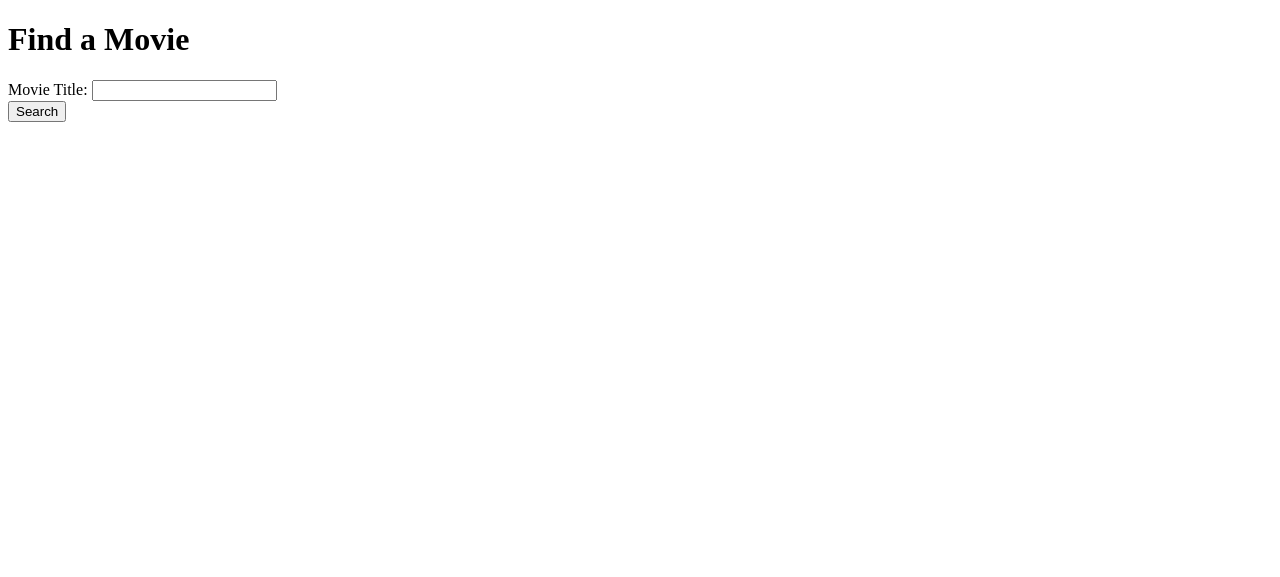
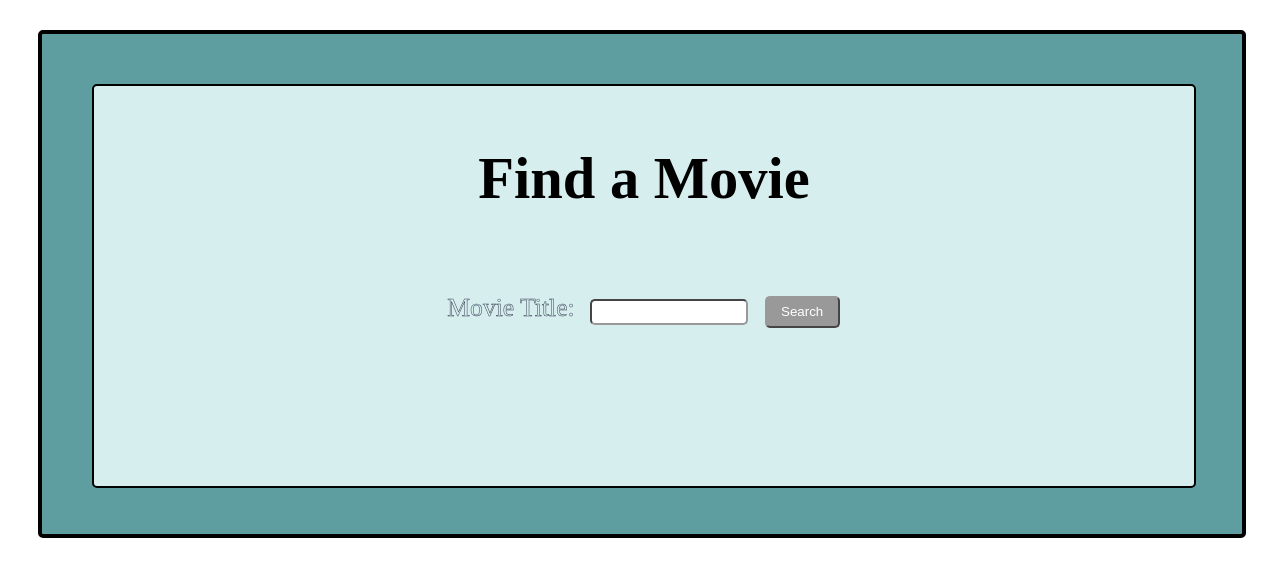
Before and after one commit to AnnaFridman2512/TMDB_posters, a Flask app: page / in a window 1280 px wide. Shown: the top 577 px of the page. Run offline with Flask 3, Linux system fonts and the light colour scheme.

Commit message:
css added to index.html

```diff
--- a/templates/index.html
+++ b/templates/index.html
@@ -2,12 +2,70 @@
 <html>
   <head>
     <title>Find a Movie</title>
-  </head>
+     <style>
+
+       .findamovie {
+        background-color: #D6EEEE;
+        color: black;
+        border:2px solid black;
+        margin:200px
+        padding:200px;
+        width:1100px;
+        height:400px;
+        font-size:50px;
+        float:center;
+        border-radius: 5px;
+        }
+
+       .div {
+        border:4px solid black;
+        float:center;
+        text-align:center;
+        width:1100px;
+        height:400px;
+        background-color:cadetblue;
+        margin:30px;
+        padding:50px;
+        border-radius: 5px;
+        }
+
+       .movietitle {
+        position:relative;
+        color:#D6EEEE;
+        -webkit-text-stroke: 0.5px #383d52;
+        font-size:2vw;
+        }
+
+       .typetext {
+        width: 150px;
+        height: 20px;
+        margin: 3px;
+        border-radius: 5px;
+        border-color: #999999;
+        text-align: center;
+        }
+       .typebutton {
+        width: 75px;
+        height: 32px;
+        margin: 1px;
+        border-radius: 5px;
+        background-color: #999999;
+        border-color: #999999;
+        color: #ffffff;
+        cursor: pointer;
+        }
+      </style>
+    </head>
   <body>
-    <h1>Find a Movie</h1>
+   <div class="div">
+    <div class="findamovie">
+      <h3>Find a Movie</h3>
     <form action="/find_movie" method="post">
-      <label for="movie_title">Movie Title:</label>
-      <input type="text" id="movie_title" name="movie_title" required>
-      <br>
-      <button type="submit">Search</button>
-    </form>
+      <span class="movietitle" for="movie_title">Movie Title:</span>
+      <input class="typetext" type="text" id="movie_title" name="movie_title" required>
+      <button class="typebutton" type="submit">Search</button>
+      </form>
+      </div>
+    </div>
+  </body>
+</html>
```
